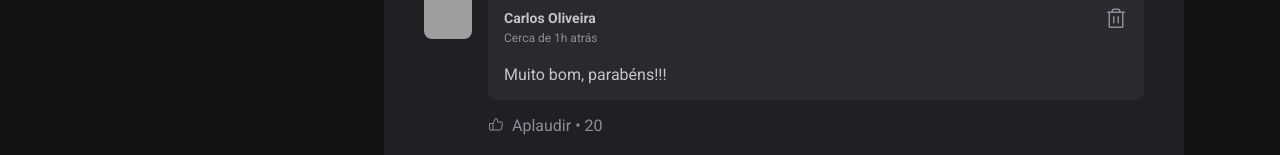
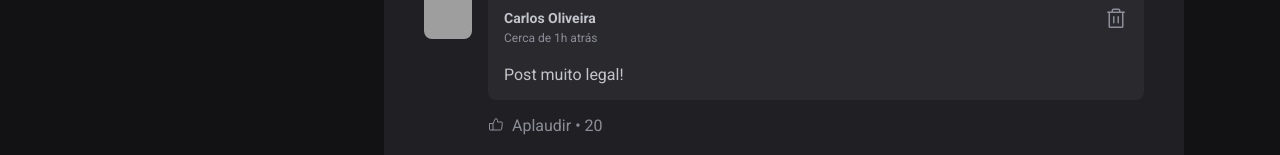
Before and after one commit to burn-c/01-fundamentus-reactjs-vite, a React (Vite) app: page / in a window 1280 px wide. Shown: the part 581-736 px from the top of the page. Built offline with nearby package versions, Linux system fonts and the light colour scheme; grey boxes are pictures that could not be loaded.

Commit message:
feat(comp): add props on Comment and comment functions on Post

```diff
--- a/src/components/Comment.jsx
+++ b/src/components/Comment.jsx
@@ -1,9 +1,10 @@
+/* eslint-disable react/prop-types */
 import { ThumbsUp, Trash } from 'phosphor-react'
 
 import styles from './Comment.module.css'
 import Avatar from './Avatar'
 
-export default function Comment() {
+export default function Comment({content}) {
   return (
     <div className={styles.comment}>
       <Avatar hasBorder={false} src="https://github.com/burn-c.png" alt="Profile image" />
@@ -21,7 +22,7 @@
           </button>
         </header>
 
-        <p>Muito bom, parabéns!!!</p>
+        <p>{content}</p>
       </div>
 
           <footer>
--- a/src/components/Post.jsx
+++ b/src/components/Post.jsx
@@ -6,8 +6,12 @@
 import Comment from './Comment'
 
 import styles from './Post.module.css'
+import { useState } from 'react'
 
 export default function Post({author, content, publishedAt}) {
+  const [comments, setComments] = useState(['Post muito legal!'])
+  const [newCommentText, setNewCommentText] = useState('')
+
   const publishedDateFormatted = format(
     publishedAt,
     "d 'de' LLLL 'às' HH:mm'h'",
@@ -17,6 +21,17 @@
       locale: ptBR,
       addSuffix: true
     })
+
+  function handleCreateNewComment() {
+    event.preventDefault()
+
+    setComments([...comments, newCommentText])
+    setNewCommentText('')
+  }
+
+  function handleNewCommentChange() {
+    setNewCommentText(event.target.value)
+  }
 
   return (
     <article className={styles.post}>
@@ -47,18 +62,23 @@
           })}
         </div>
 
-        <form className={styles.commentForm}>
+        <form onSubmit={handleCreateNewComment} className={styles.commentForm}>
             <strong>Deixe seu feedback</strong>
 
-            <textarea placeholder='Deixe um comentário'/>
+            <textarea
+              name='comment'
+              placeholder='Deixe um comentário'
+              value={newCommentText}
+              onChange={handleNewCommentChange}
+            />
 
             <footer>
-                <button type="submit">Publicar</button>
+              <button type="submit">Publicar</button>
             </footer>
         </form>
 
         <div className={styles.commentList}>
-            <Comment/>
+          {comments?.map(comment => <Comment key={comment} content={comment}/>)}
         </div>
     </article>
     )
```
